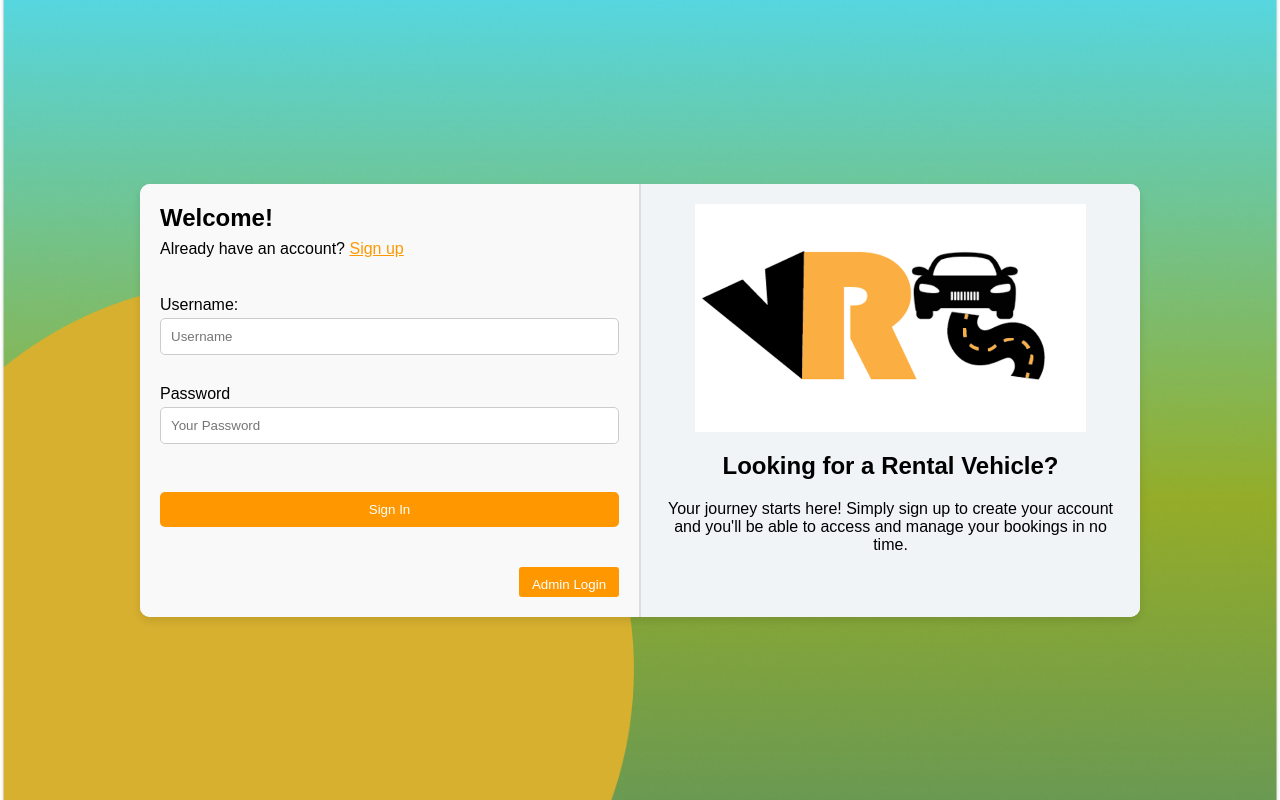
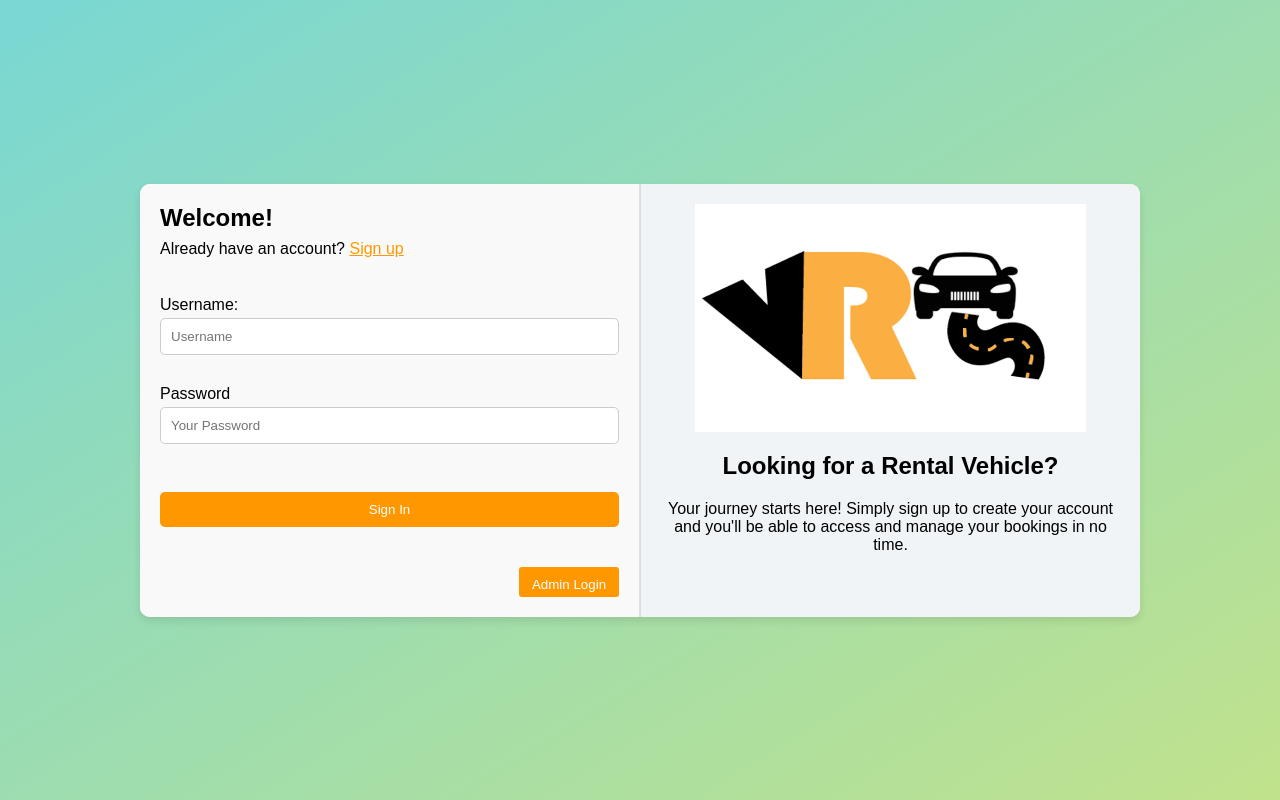
Before and after one commit to SaviduOfficial/carRental, a PHP site: page /customer_login.php in a window 1280 px wide. Run offline with PHP 8.4, Linux system fonts and the light colour scheme.

Commit message:
change background login

```diff
--- a/Customer Login/style.css
+++ b/Customer Login/style.css
@@ -6,7 +6,8 @@ body {
     justify-content: center;
     align-items: center;
     height: 100vh;
-    background: url('Desktop - 1 Login.png') no-repeat center center;
+    /* background: url('Desktop - 1 Login.png') no-repeat center center; */
+    background: linear-gradient(to bottom right, #79d7d4, #c0e28c) no-repeat center center;
     background-size: cover;
 }
 
```
